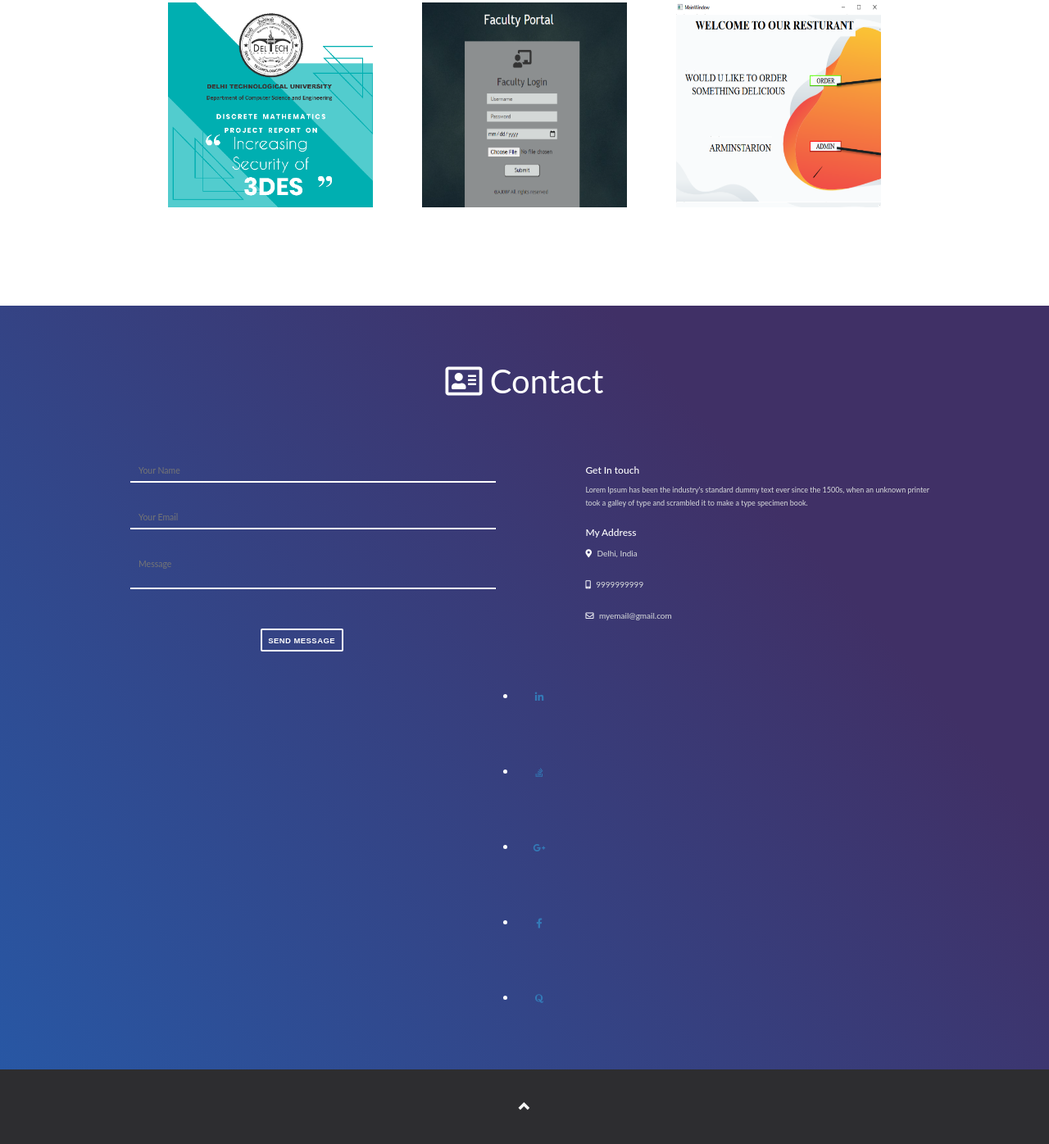
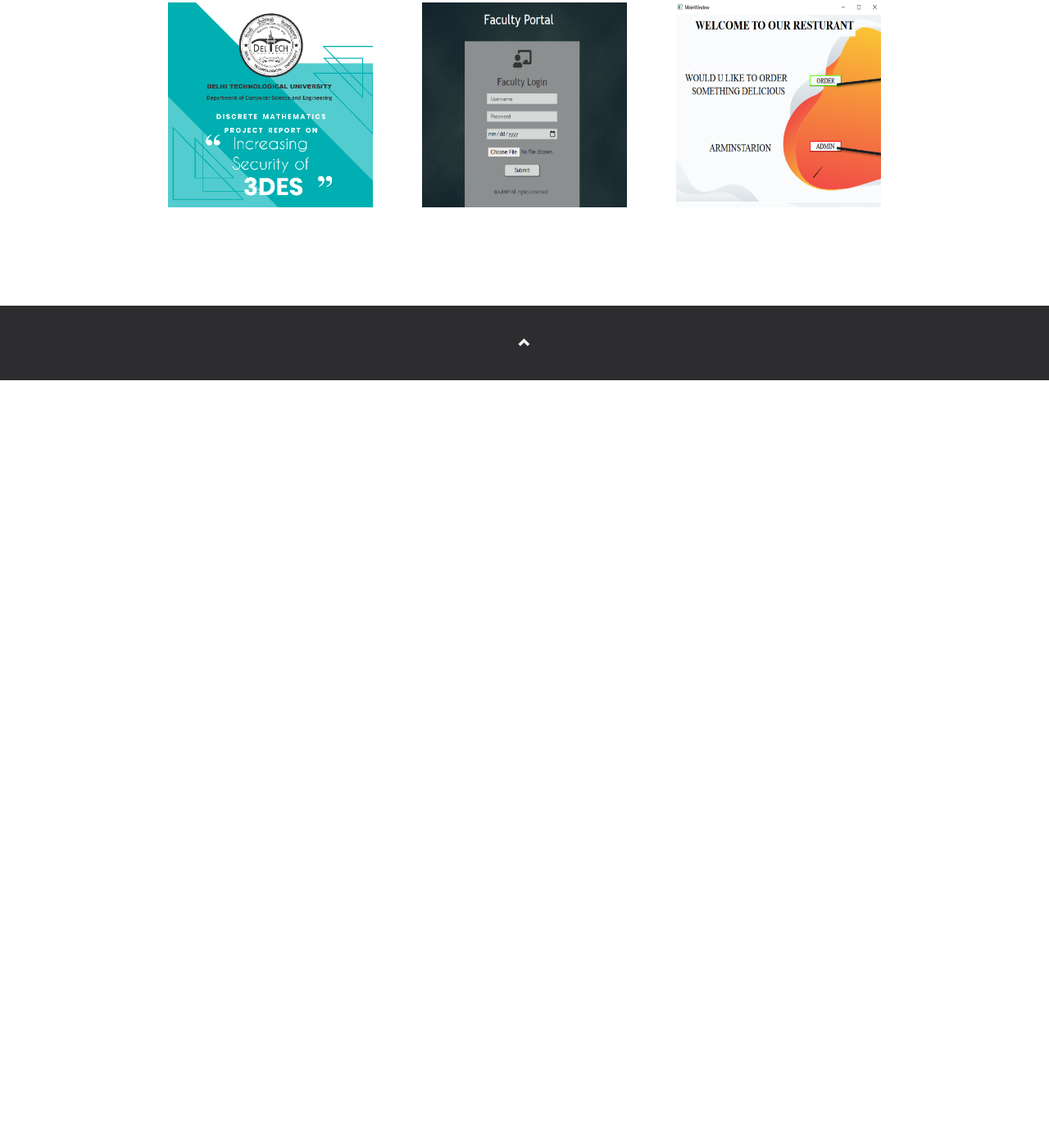
Before and after one commit to AJOO7/AJOO7.github.io, a plain HTML site: page index.html in a window 1280 px wide. Shown: the part 2762-4158 px from the top of the page at 82% size. After the commit the page ends 3226 px from the top, so only its background shows below. Drawn offline with nearby package versions, Linux system fonts and the light colour scheme; files whose address does not match are found by name.

Commit message:
simplifying contact section

```diff
--- a/index.css
+++ b/index.css
@@ -464,118 +464,6 @@ section {
 }
 
 
-/* Contact Form */
-
-#contact {
-    background-color: #0abcf9;
-    background-image: linear-gradient(50deg, #2857a4 0%, #403066 74%);
-    color: white;
-    padding-bottom: 40px;
-}
-
-#contact h1,
-#contact h1 span {
-    color: white;
-}
-
-#contact-form {
-    margin-left: 20%;
-}
-
-#contact-container {
-    display: flex;
-}
-
-#my-details-container {
-    width: 35%;
-    margin-left: 6%;
-}
-
-#my-details-container h3 {
-    color: white;
-    font-weight: 550;
-    font-size: 1.2rem;
-}
-
-#contact-form-container {
-    width: 50%;
-}
-
-#my-details-container p {
-    color: #d9dcdd;
-    font-size: 0.9rem;
-}
-
-.my-details-info-container {
-    margin-bottom: 20px;
-    color: #d9dcdd;
-    font-size: 1rem;
-}
-
-.my-details-info-container span {
-    margin-left: 0.4rem;
-}
-
-.my-details-info-container i {
-    color: white;
-}
-
-.my-details-icon {
-    width: 1rem;
-    height: 1rem;
-    vertical-align: bottom;
-    margin-right: 0.5rem;
-}
-
-#contact-form input,
-textarea {
-    max-width: 90%;
-    margin: 15px;
-    padding: 4px 10px;
-    border: 0px solid transparent;
-    border-bottom: 2px solid white;
-    color: #d9dcdd;
-    background: transparent;
-    width: 90%;
-    line-height: 1.6;
-    font-size: 1.05rem;
-}
-
-#contact-form button[type="submit"] {
-    background: transparent;
-    font-size: 0.95rem;
-    border: 2px solid white;
-    margin-top: 5%;
-    margin-left: 35%;
-    border-radius: 2px;
-    color: white;
-    font-family: sans-serif;
-    font-weight: 700;
-    letter-spacing: 0.046875em;
-    line-height: 1;
-    padding: 0.8em 0.8em 0.78em;
-    text-transform: uppercase;
-}
-
-#contact-form button:hover {
-    background: white;
-    color: #13386fe0;
-}
-
-#contact .social-icons li a i {
-    font-size: 1.2rem;
-    margin: 40px 10px 10px;
-    padding: 10px 14px 20px 10px;
-}
-
-input:focus,
-select:focus,
-textarea:focus,
-button:focus {
-    outline: none;
-}
-
-
 /* Common Margin Classes */
 
 .m0 {
--- a/index.html
+++ b/index.html
@@ -383,82 +383,8 @@
             </div>
         </section>
 
-        <section id="contact">
-            <h1 class="section-heading mb50px">
-                <span>
-                    <i class="far fa-address-card"></i>
-                </span>
-                <span> Contact </span>
-            </h1>
-            <div id="contact-container">
 
-                <div id="contact-form-container">
-                    <form id="contact-form">
-                        <input id="input-name" name="name" type="text" placeholder="Your Name">
-                        <input id="input-email" name="input-email" type="text" required placeholder="Your Email">
-                        <textarea id="input-message" name="input-message" rows="2" cols=40 placeholder="Message"></textarea>
-                        <button class="sub-btn" type="submit">SEND MESSAGE</button>
-                    </form>
-                </div>
-                <div id="my-details-container">
-
-                    <h3> Get In touch </h3>
-                    <p> Lorem Ipsum has been the industry's standard dummy text ever since the 1500s, when an unknown printer took a galley of type and scrambled it to make a type specimen book. </p>
-
-                    <h3> My Address </h3>
-                    <div class="my-details-info-container">
-                        <i class="fas fa-map-marker-alt"></i>
-                        <span>Delhi, India</span>
-                    </div>
-                    <div class="my-details-info-container">
-                        <i class="fas fa-mobile-alt"></i>
-                        <span>9999999999</span>
-                    </div>
-                    <div class="my-details-info-container">
-                        <i class="far fa-envelope"></i>
-                        <span>myemail@gmail.com</span>
-                    </div>
-                </div>
-            </div>
-
-            <div class="text-center social-icons">
-
-                <ul class="horizontal-list">
-
-                    <li>
-                        <a href="https://www.linkedin.com/in/manisha-khattar-b5663641/">
-                            <i class="fab fa-linkedin-in"></i>
-                        </a>
-                    </li>
-
-                    <li>
-                        <a href="https://stackoverflow.com/users/5608414/manisha?tab=profile" target="_blank">
-                            <i class="fab fa-stack-overflow"></i>
-                        </a>
-                    </li>
-
-                    <li>
-                        <a href="https://plus.google.com/u/0/103030702784925512939" target="_blank">
-                            <i class="fab fa-google-plus-g"></i>
-                        </a>
-                    </li>
-
-                    <li>
-                        <a href="https://www.facebook.com/manishakhattar54">
-                            <i class="fab fa-facebook-f"></i>
-                        </a>
-                    </li>
-
-                    <li>
-                        <a href="https://www.quora.com/profile/Manisha-Khattar" target="_blank">
-                            <i class="fab fa-quora"></i>
-                        </a>
-                    </li>
-                </ul>
-            </div>
-        </section>
-
-        <footer class="text-center">
+        <footer id="contact" class="text-center">
             <a class="up-arrow" href="#myPage" data-toggle="tooltip" title="TO TOP">
                 <span class="glyphicon glyphicon-chevron-up"></span>
             </a>
```
